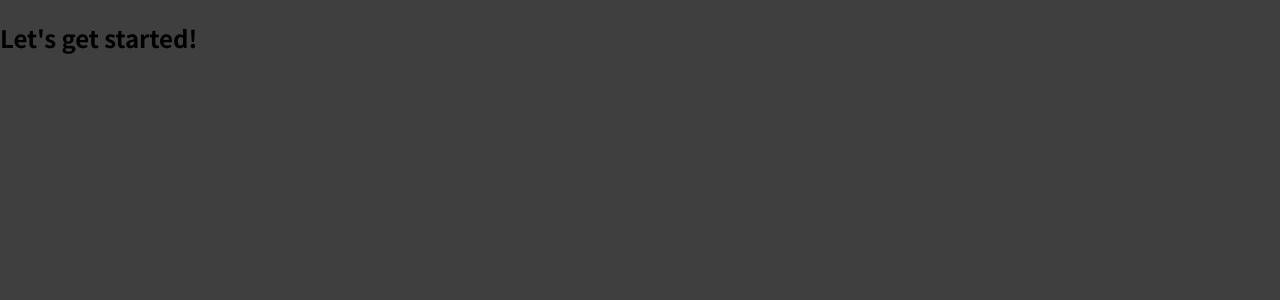
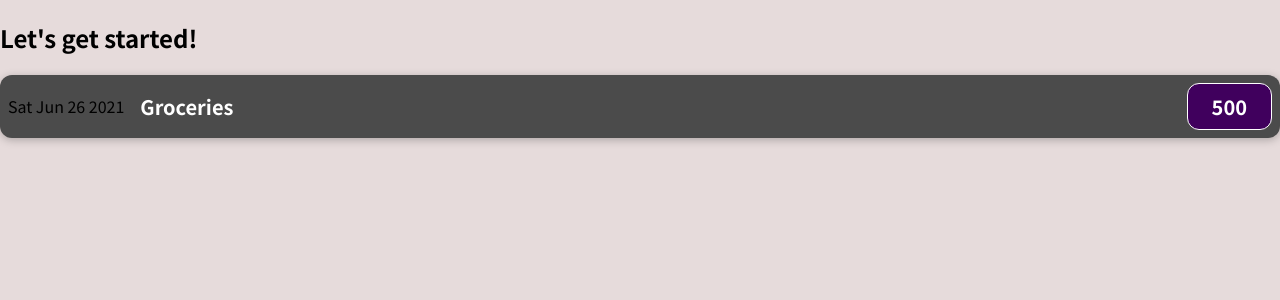
Before and after one commit to piyush-sehgal/expense-tracker, a JavaScript app: page / in a window 1280 px wide. Shown: the top 300 px of the page. Built offline with nearby package versions, Linux system fonts and the light colour scheme.

Commit message:
created expense item component

```diff
--- a/src/App.js
+++ b/src/App.js
@@ -1,7 +1,10 @@
+import ExpenseItem from './components/ExpenseItem'
+
 function App() {
   return (
     <div>
       <h2>Let's get started!</h2>
+      <ExpenseItem />
     </div>
   );
 }
--- /dev/null
+++ b/src/components/ExpenseItem.css
@@ -0,0 +1,56 @@
+.expense-item {
+  display: flex;
+  justify-content: space-between;
+  align-items: center;
+  box-shadow: 0 2px 8px rgba(0, 0, 0, 0.25);
+  padding: 0.5rem;
+  margin: 1rem 0;
+  border-radius: 12px;
+  background-color: #4b4b4b;
+}
+
+.expense-item__description {
+  display: flex;
+  flex-direction: column;
+  gap: 1rem;
+  align-items: flex-end;
+  flex-flow: column-reverse;
+  justify-content: flex-start;
+  flex: 1;
+}
+
+.expense-item h2 {
+  color: #3a3a3a;
+  font-size: 1rem;
+  flex: 1;
+  margin: 0 1rem;
+  color: white;
+}
+
+.expense-item__price {
+  font-size: 1rem;
+  font-weight: bold;
+  color: white;
+  background-color: #40005d;
+  border: 1px solid white;
+  padding: 0.5rem;
+  border-radius: 12px;
+}
+
+@media (min-width: 580px) {
+  .expense-item__description {
+    flex-direction: row;
+    align-items: center;
+    justify-content: flex-start;
+    flex: 1;
+  }
+
+  .expense-item__description h2 {
+    font-size: 1.25rem;
+  }
+
+  .expense-item__price {
+    font-size: 1.25rem;
+    padding: 0.5rem 1.5rem;
+  }
+}
--- /dev/null
+++ b/src/components/ExpenseItem.js
@@ -0,0 +1,18 @@
+import "./ExpenseItem.css";
+
+function ExpenseItem() {
+  const expenseDate = new Date(2021, 5, 26);
+  const expenseItem = 'Groceries';
+  const expenseAmount = 500;
+
+  return (
+    <div className="expense-item">
+      <div>{expenseDate.toDateString()}</div>
+      <div className="expense-item__description">
+        <h2>{expenseItem}</h2>
+        <div className="expense-item__price">{expenseAmount}</div>
+      </div>
+    </div>
+  );
+}
+export default ExpenseItem;
--- a/src/index.css
+++ b/src/index.css
@@ -10,5 +10,5 @@
 
 body {
   margin: 0;
-  background-color: #3f3f3f;
+  background-color: #e6dbdb;
 }
```
Also changed, not shown: 1 other file (tests, documents, lock files or other folders).
